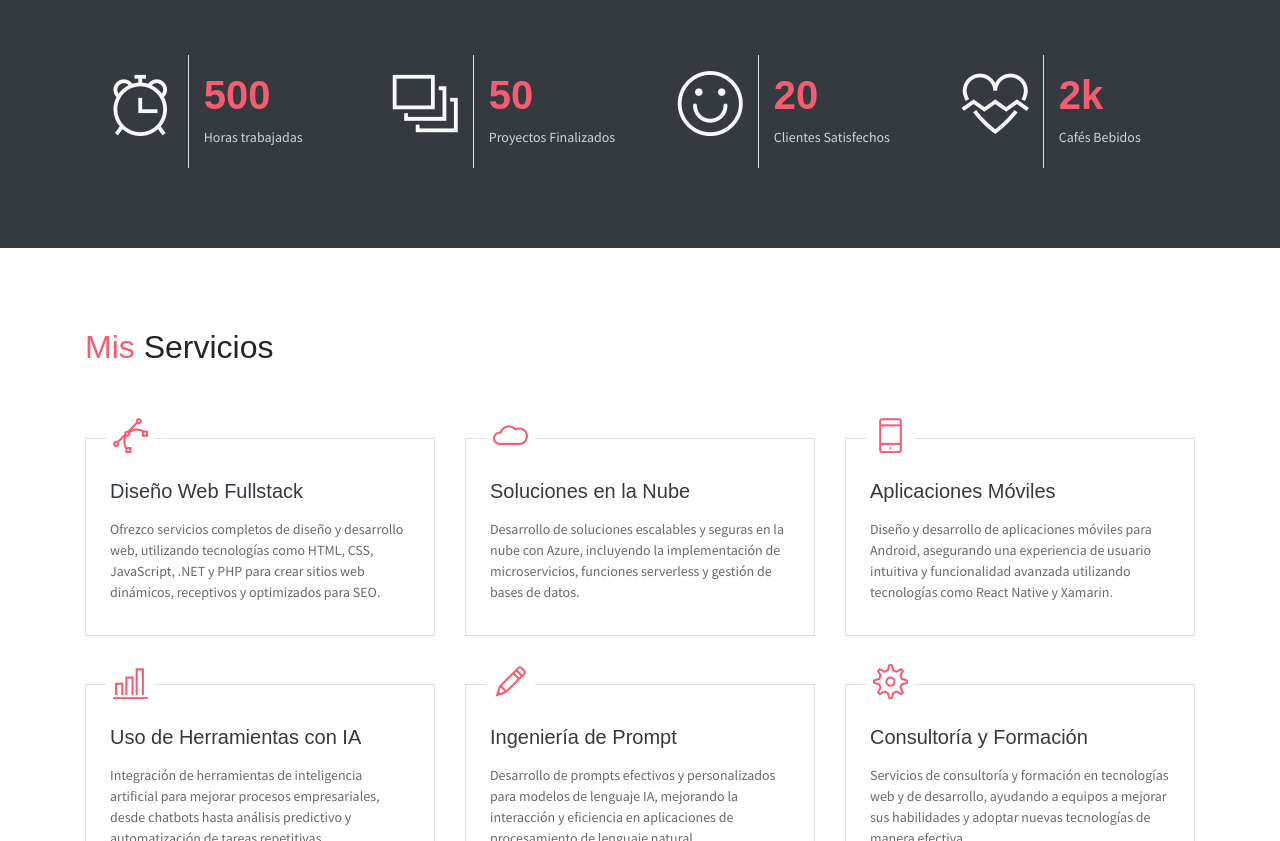
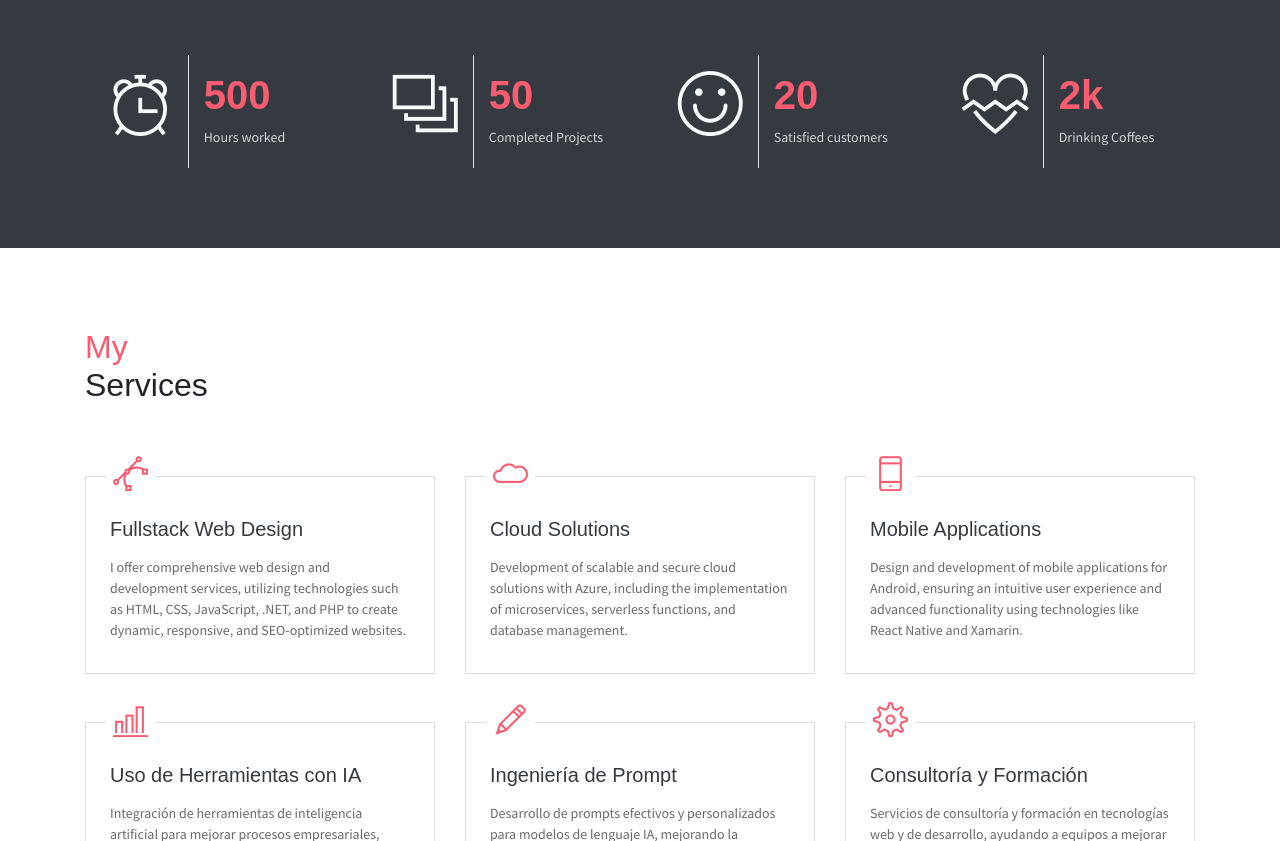
Before and after one commit to eduardomarraz/Portafolios_Ed, a plain HTML site: page index.html in a window 1280 px wide. Shown: the part 2780-3621 px from the top of the page. Drawn offline with Linux system fonts and the light colour scheme; some packages are replaced by stand-ins of ours.

Commit message:
Better Translation

```diff
--- a/index.html
+++ b/index.html
@@ -329,7 +329,8 @@
                                 style="font-size: 18px; color: #007bff; background-color: #f8f9fa; padding: 5px 10px; border-radius: 5px; box-shadow: 0 2px 5px rgba(0, 0, 0, 0.1);">
                                 <strong class="es-tx">Título de FP Grado Superior “Técnico Superior en Desarrollo de
                                     Aplicaciones Multiplataforma (DAM)”</strong>
-                                <strong class="en-tx">"Higher Professional Training Degree in Multiplatform Application Development (DAM)"</strong>
+                                <strong class="en-tx">"Higher Professional Training Degree in Multiplatform Application
+                                    Development (DAM)"</strong>
                             </p>
                             <p id="subtitle-1" style="font-size: 16px; color: #343a40; font-weight: bold;">
                                 <strong class="es-tx">Universidad Alfonso X El Sabio</strong>
@@ -338,8 +339,10 @@
                             <ul>
                                 <li class="es-tx">Programación orientada a objetos Java, C# y PHP.</li>
                                 <li class="en-tx">Object-oriented programming in Java, C#, and PHP.</li>
-                                <li class="es-tx">Desarrollo de aplicaciones móviles para Android usando Android Studio.</li>
-                                <li class="en-tx">Development of mobile applications for Android using Android Studio.</li>
+                                <li class="es-tx">Desarrollo de aplicaciones móviles para Android usando Android Studio.
+                                </li>
+                                <li class="en-tx">Development of mobile applications for Android using Android Studio.
+                                </li>
                                 <li class="es-tx">Programación web con HTML, CSS, JavaScript y Bootstrap.</li>
                                 <li class="en-tx">Web programming with HTML, CSS, JavaScript, and Bootstrap.</li>
                             </ul>
@@ -350,7 +353,8 @@
                     <div class="card">
                         <div class="card-header">
                             <div class="pull-left">
-                                <h4 class="mt-2">Habilidades</h4>
+                                <h4 class="mt-2 es-tx">Habilidades</h4>
+                                <h4 class="mt-2 en-tx">Skills</h4>
                                 <span class="line"></span>
                             </div>
                         </div>
@@ -405,7 +409,8 @@
                     <div class="card">
                         <div class="card-header">
                             <div class="pull-left">
-                                <h4 class="mt-2">Metodologías Agiles</h4>
+                                <h4 class="mt-2 es-tx">Metodologías Agiles</h4>
+                                <h4 class="mt-2 en-tx">Agile methodologies</h4>
                                 <span class="line"></span>
                             </div>
                         </div>
@@ -425,7 +430,8 @@
                     <div class="card">
                         <div class="card-header">
                             <div class="pull-left">
-                                <h4 class="mt-2">Idiomas</h4>
+                                <h4 class="mt-2 es-tx">Idiomas</h4>
+                                <h4 class="mt-2 es-tx">Languages</h4>
                                 <span class="line"></span>
                             </div>
                         </div>
@@ -457,7 +463,8 @@
                         </div>
                         <div class="col-7 text-left py-3">
                             <h1 class="text-danger font-weight-bold font40">500</h1>
-                            <p class="text-light mb-1">Horas trabajadas</p>
+                            <p class="text-light mb-1 es-tx">Horas trabajadas</p>
+                            <p class="text-light mb-1 en-tx">Hours worked</p>
                         </div>
                     </div>
                 </div>
@@ -468,7 +475,8 @@
                         </div>
                         <div class="col-7 text-left py-3">
                             <h1 class="text-danger font-weight-bold font40">50</h1>
-                            <p class="text-light mb-1">Proyectos Finalizados</p>
+                            <p class="text-light mb-1 es-tx">Proyectos Finalizados</p>
+                            <p class="text-light mb-1 en-tx">Completed Projects</p>
                         </div>
                     </div>
                 </div>
@@ -479,7 +487,8 @@
                         </div>
                         <div class="col-7 text-left py-3">
                             <h1 class="text-danger font-weight-bold font40">20</h1>
-                            <p class="text-light mb-1">Clientes Satisfechos</p>
+                            <p class="text-light mb-1 es-tx">Clientes Satisfechos</p>
+                            <p class="text-light mb-1 en-tx">Satisfied customers</p>
                         </div>
                     </div>
                 </div>
@@ -490,7 +499,8 @@
                         </div>
                         <div class="col-7 text-left py-3">
                             <h1 class="text-danger font-weight-bold font40">2k</h1>
-                            <p class="text-light mb-1">Cafés Bebidos</p>
+                            <p class="text-light mb-1 es-tx">Cafés Bebidos</p>
+                            <p class="text-light mb-1 en-tx">Drinking Coffees</p>
                         </div>
                     </div>
                 </div>
@@ -500,7 +510,8 @@
 
     <section class="section" id="service">
         <div class="container">
-            <h2 class="mb-5 pb-4"><span class="text-danger">Mis</span> Servicios</h2>
+            <h2 class="mb-5 pb-4 es-tx"><span class="text-danger es-tx">Mis</span> Servicios</h2>
+            <h2 class="mb-5 pb-4 en-tx"><span class="text-danger en-tx">My</span> Services</h2>
             <div class="row">
                 <div class="col-md-4 col-sm-6">
                     <div class="card mb-5">
@@ -508,10 +519,14 @@
                             <i class="ti-vector text-danger" aria-hidden="true"></i>
                         </div>
                         <div class="card-body px-4 py-3">
-                            <h5 class="mb-3 card-title text-dark">Diseño Web Fullstack</h5>
-                            <p class="subtitle">Ofrezco servicios completos de diseño y desarrollo web, utilizando
+                            <h5 class="mb-3 card-title text-dark es-tx">Diseño Web Fullstack</h5>
+                            <h5 class="mb-3 card-title text-dark en-tx">Fullstack Web Design</h5>
+                            <p class="subtitle es-tx">Ofrezco servicios completos de diseño y desarrollo web, utilizando
                                 tecnologías como HTML, CSS, JavaScript, .NET y PHP para crear sitios web dinámicos,
                                 receptivos y optimizados para SEO.</p>
+                            <p class="subtitle en-tx">I offer comprehensive web design and development services,
+                                utilizing technologies such as HTML, CSS, JavaScript, .NET, and PHP to create dynamic,
+                                responsive, and SEO-optimized websites.</p>
                         </div>
                     </div>
                 </div>
@@ -521,10 +536,15 @@
                             <i class="ti-cloud text-danger" aria-hidden="true"></i>
                         </div>
                         <div class="card-body px-4 py-3">
-                            <h5 class="mb-3 card-title text-dark">Soluciones en la Nube</h5>
-                            <p class="subtitle">Desarrollo de soluciones escalables y seguras en la nube con Azure,
+                            <h5 class="mb-3 card-title text-dark es-tx">Soluciones en la Nube</h5>
+                            <h5 class="mb-3 card-title text-dark en-tx">Cloud Solutions</h5>
+                            <p class="subtitle es-tx">Desarrollo de soluciones escalables y seguras en la nube con
+                                Azure,
                                 incluyendo la implementación de microservicios, funciones serverless y gestión de bases
                                 de datos.</p>
+                            <p class="subtitle en-tx">Development of scalable and secure cloud solutions with Azure,
+                                including the implementation of microservices, serverless functions, and database
+                                management.</p>
                         </div>
                     </div>
                 </div>
@@ -534,10 +554,15 @@
                             <i class="ti-mobile text-danger" aria-hidden="true"></i>
                         </div>
                         <div class="card-body px-4 py-3">
-                            <h5 class="mb-3 card-title text-dark">Aplicaciones Móviles</h5>
-                            <p class="subtitle">Diseño y desarrollo de aplicaciones móviles para Android, asegurando una
+                            <h5 class="mb-3 card-title text-dark es-tx">Aplicaciones Móviles</h5>
+                            <h5 class="mb-3 card-title text-dark en-tx">Mobile Applications</h5>
+                            <p class="subtitle es-tx">Diseño y desarrollo de aplicaciones móviles para Android,
+                                asegurando una
                                 experiencia de usuario intuitiva y funcionalidad avanzada utilizando tecnologías como
                                 React Native y Xamarin.</p>
+                            <p class="subtitle en-tx">Design and development of mobile applications for Android,
+                                ensuring an intuitive user experience and advanced functionality using technologies like
+                                React Native and Xamarin.</p>
                         </div>
                     </div>
                 </div>
```
